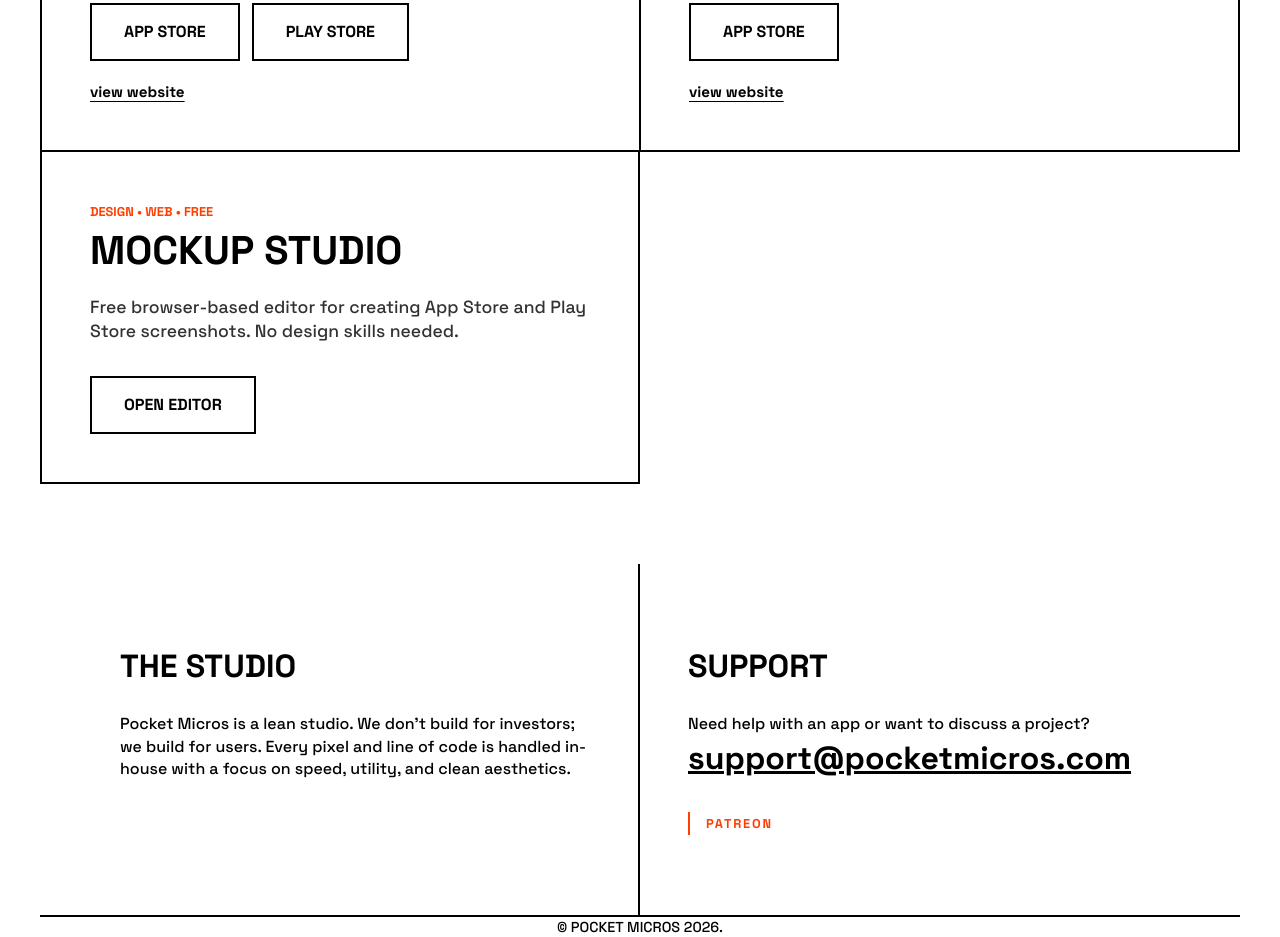
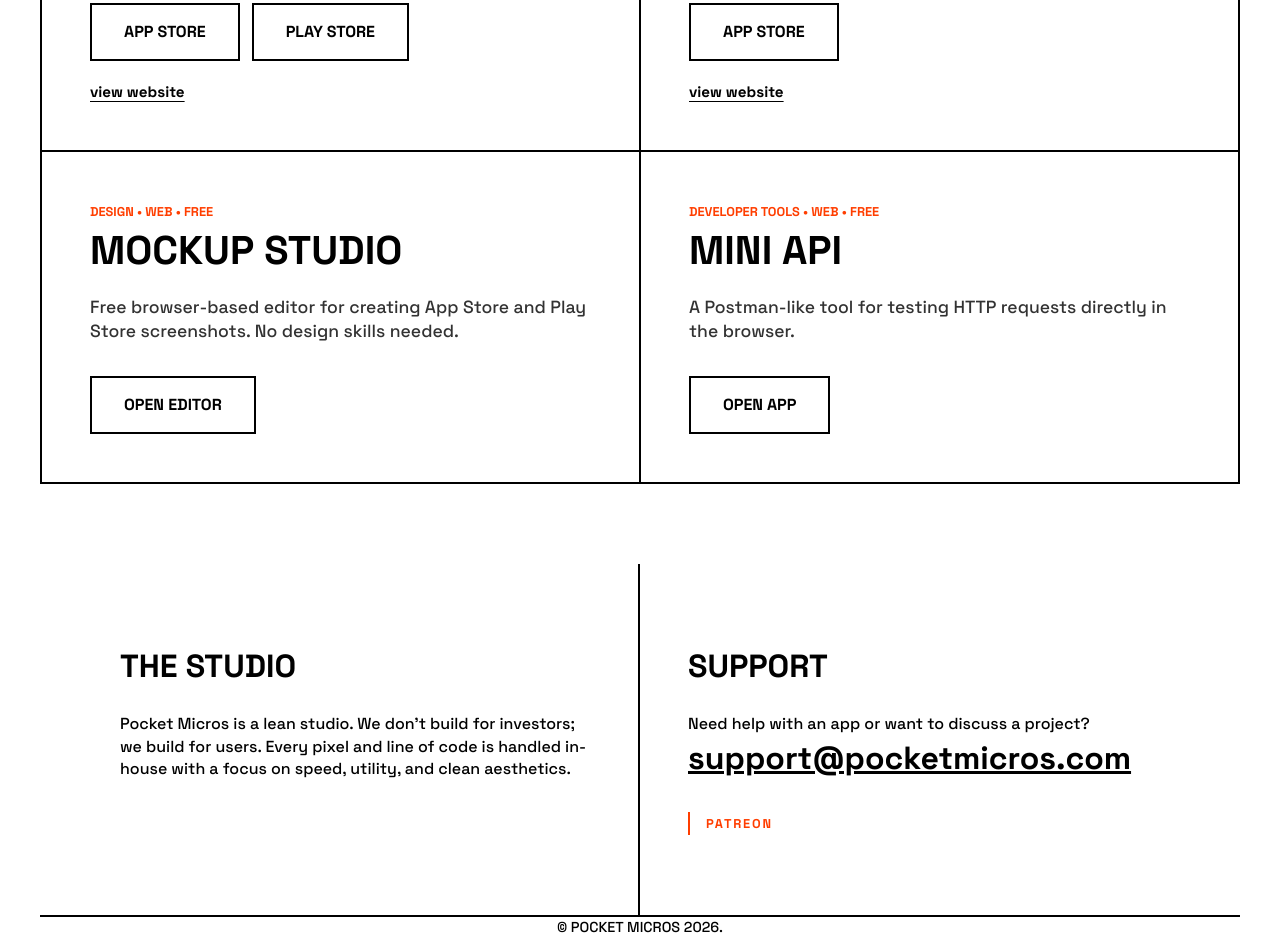
Before and after one commit to mtalha7274/Pocket-Micros-Website, a plain HTML site: page index.html in a window 1280 px wide. Shown: the part 916-1853 px from the top of the page. Drawn offline with Linux system fonts and the light colour scheme.

Commit message:
mini api added

```diff
--- a/index.html
+++ b/index.html
@@ -159,31 +159,6 @@
             border: var(--border-width) solid var(--fg);
         }
 
-        /* Bottom row as one spanning cell so Mockup + white space share no internal grid gutters */
-        .grid-row-span {
-            grid-column: 1 / -1;
-            display: grid;
-            grid-template-columns: 1fr 1fr;
-            gap: 0;
-            min-width: 0;
-            background-color: var(--bg);
-        }
-
-        /* Match other row dividers — separates Mockup Studio from extended white cell */
-        .grid-row-span > .card {
-            border-right: var(--border-width) solid var(--fg);
-        }
-
-        /* Pull over the outer .grid border on the filler side only (bottom-right) */
-        .grid-filler {
-            background-color: var(--bg);
-            min-height: 100%;
-            margin-right: calc(-1 * var(--border-width));
-            margin-bottom: calc(-1 * var(--border-width));
-            position: relative;
-            z-index: 1;
-        }
-
         .card {
             background: var(--bg);
             padding: 3rem;
@@ -324,16 +299,6 @@
             .grid, .split-section {
                 grid-template-columns: 1fr;
             }
-            .grid-row-span {
-                grid-column: auto;
-                grid-template-columns: 1fr;
-            }
-            .grid-filler {
-                display: none;
-            }
-            .grid-row-span > .card {
-                border-right: none;
-            }
             /* Edge-to-edge dividers; keep text aligned with other .container sections */
             section.split-section.container {
                 padding-left: 0;
@@ -421,8 +386,7 @@
                     </div>
                 </article>
 
-                <!-- Bottom row: no internal borders between Mockup Studio and extended white area -->
-                <div class="grid-row-span">
+                <!-- Mockup Studio Card -->
                 <article class="card reveal">
                     <div>
                         <span class="card-meta">Design • Web • Free</span>
@@ -435,8 +399,20 @@
                         </div>
                     </div>
                 </article>
-                <div class="grid-filler" aria-hidden="true"></div>
-                </div>
+
+                <!-- Mini API Card -->
+                <article class="card reveal">
+                    <div>
+                        <span class="card-meta">Developer Tools • Web • Free</span>
+                        <h3>Mini API</h3>
+                        <p>A Postman-like tool for testing HTTP requests directly in the browser.</p>
+                    </div>
+                    <div class="card-cta">
+                        <div class="card-store-btns">
+                            <a href="https://miniapi.pocketmicros.com/" target="_blank" rel="noopener noreferrer" class="btn">Open app</a>
+                        </div>
+                    </div>
+                </article>
             </div>
         </section>
 
```
